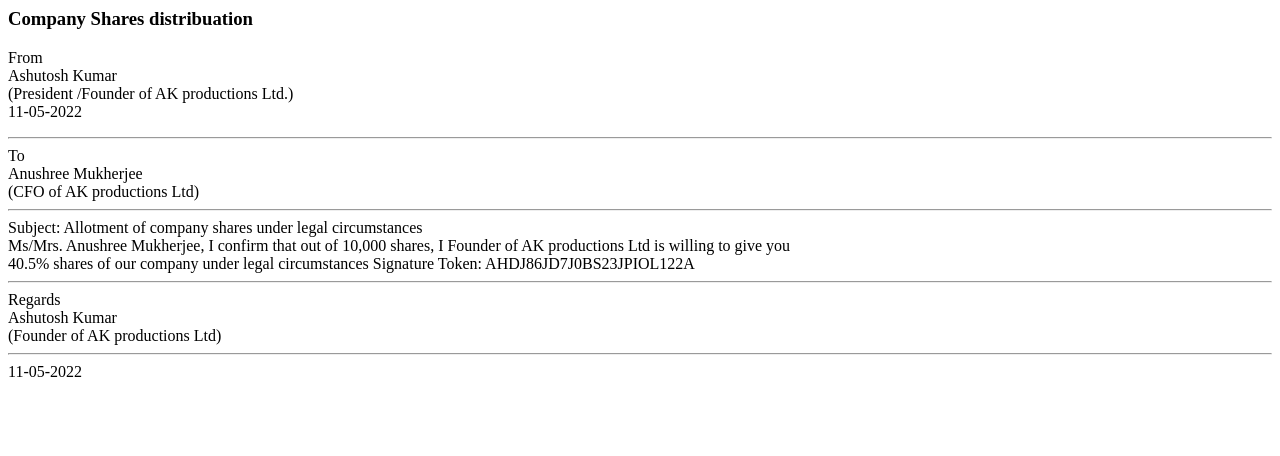
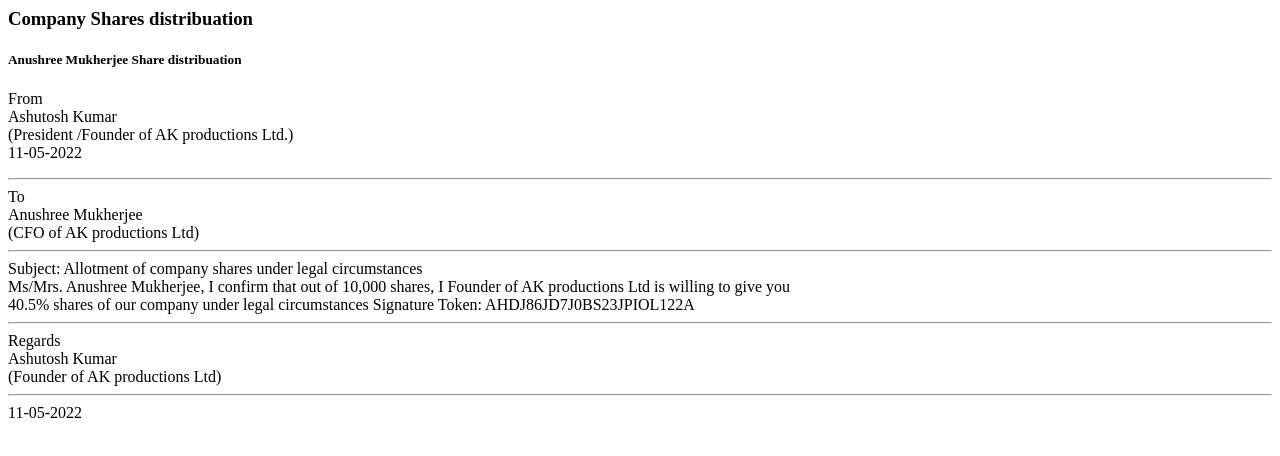
Before and after one commit to hsms-club/share-distribution, a plain HTML site: page index.html in a window 1280 px wide. Drawn offline with Linux system fonts and the light colour scheme.

Commit message:
Update index.html

```diff
--- a/index.html
+++ b/index.html
@@ -1,4 +1,6 @@
 <h3>Company Shares distribuation</h3>
+
+<h5>Anushree Mukherjee Share distribuation</h5>
 
 <p>
 From
```
